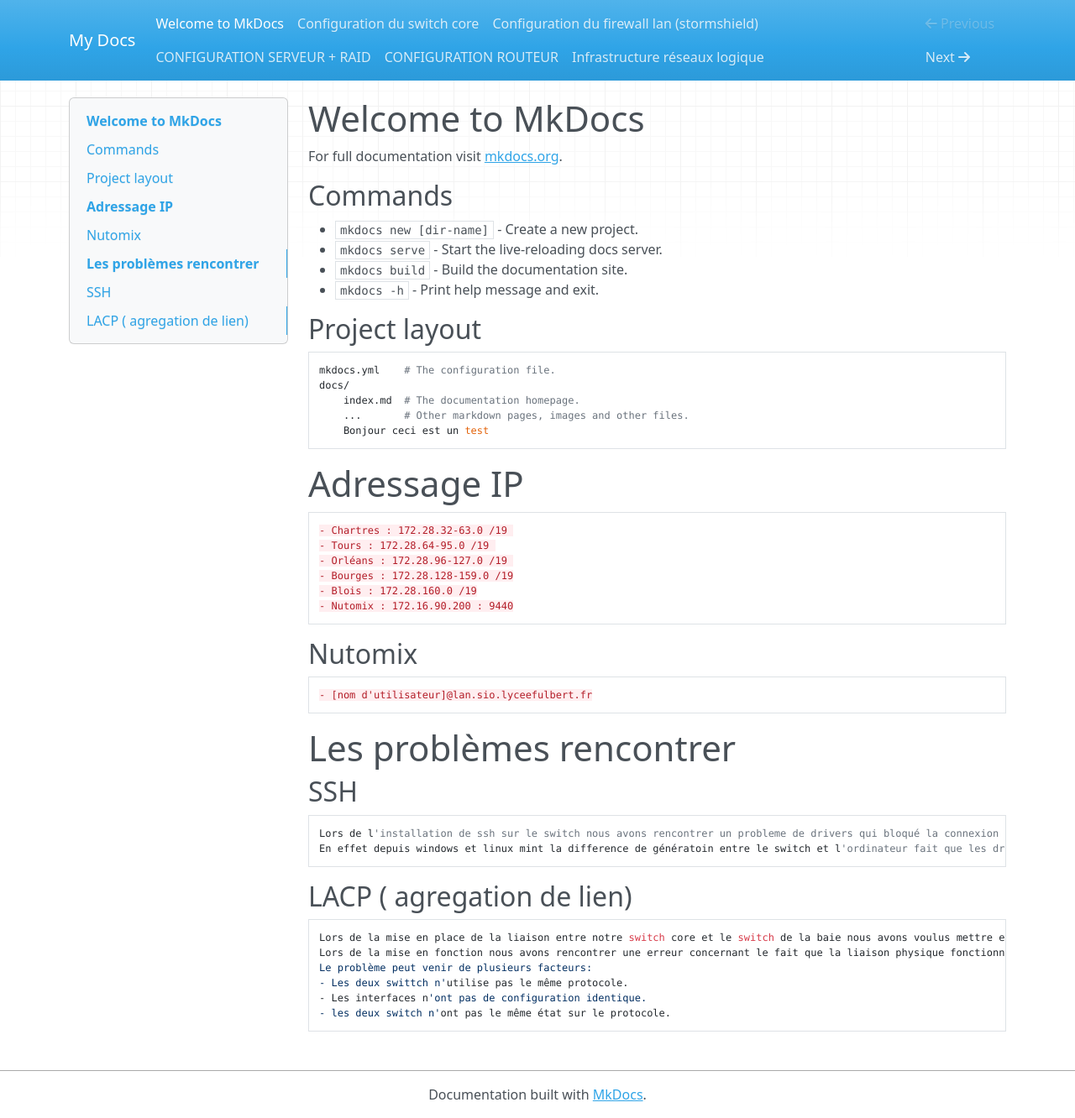
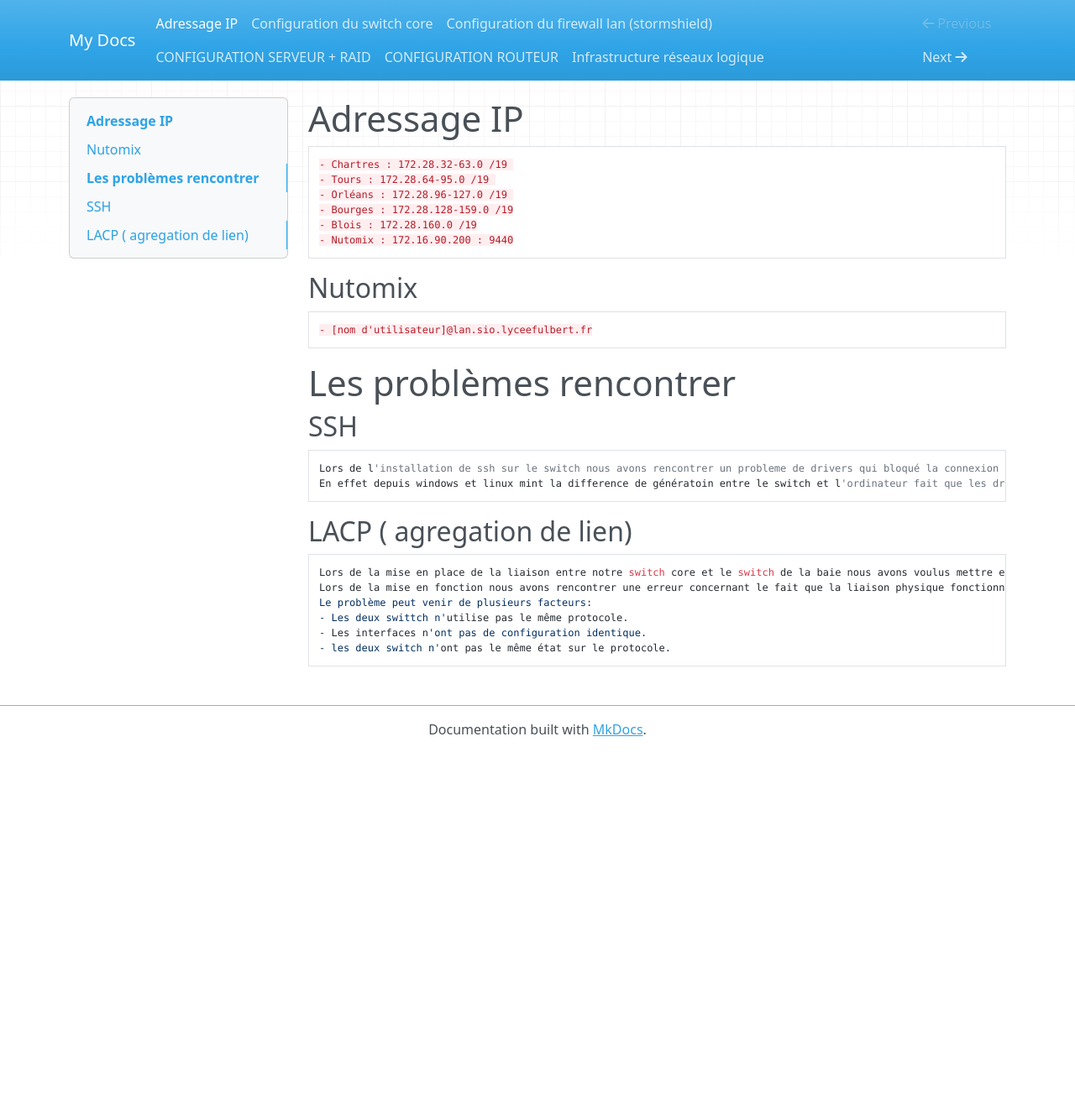
Before and after one commit to Julesgris/Anne-2025-2026, an MkDocs documentation site: the page built from docs/index.md, in a window 1280 px wide and 1332 px high. Shown: the whole window at 84% size. Built offline with MkDocs 1.6.1, drawn with Linux system fonts in a browser that asks for light colours; nearby versions of some CDN libraries.

Commit message:
amélioration

```diff
--- a/docs/index.md
+++ b/docs/index.md
@@ -1,21 +1,3 @@
-# Welcome to MkDocs
-
-For full documentation visit [mkdocs.org](https://www.mkdocs.org).
-
-## Commands
-
-* `mkdocs new [dir-name]` - Create a new project.
-* `mkdocs serve` - Start the live-reloading docs server.
-* `mkdocs build` - Build the documentation site.
-* `mkdocs -h` - Print help message and exit.
-
-## Project layout
-
-    mkdocs.yml    # The configuration file.
-    docs/
-        index.md  # The documentation homepage.
-        ...       # Other markdown pages, images and other files.
-        Bonjour ceci est un test
 # Adressage IP
     - Chartres : 172.28.32-63.0 /19
     - Tours : 172.28.64-95.0 /19
@@ -32,7 +14,7 @@ For full documentation visit [mkdocs.org](https://www.mkdocs.org).
     Lors de l'installation de ssh sur le switch nous avons rencontrer un probleme de drivers qui bloqué la connexion depuis un terminal d'un autre equipement.
     En effet depuis windows et linux mint la difference de génératoin entre le switch et l'ordinateur fait que les drivers ne sont pas identiques donc par sécurité ssh n'accepte pas la liaison. Il faut donc utiliser putty ou un autre émulatuer car ils prenne en compte la difference de drivers.
 ## LACP ( agregation de lien)
-    Lors de la mise en place de la liaison entre notre switch core et le switch de la baie nous avons voulus mettre en place une agregation de liens avec le protocole LACP.
+    Lors de la mise en place de la liaison entre notre switch core et le switch de la baie nous avons voulus mettre en place une agregation de liens alancheramy55@gmail.comavec le protocole LACP.
     Lors de la mise en fonction nous avons rencontrer une erreur concernant le fait que la liaison physique fonctionne mais le switch met l'etat de la liaison en suspendu.
     Le problème peut venir de plusieurs facteurs:
     - Les deux swittch n'utilise pas le même protocole.
```
